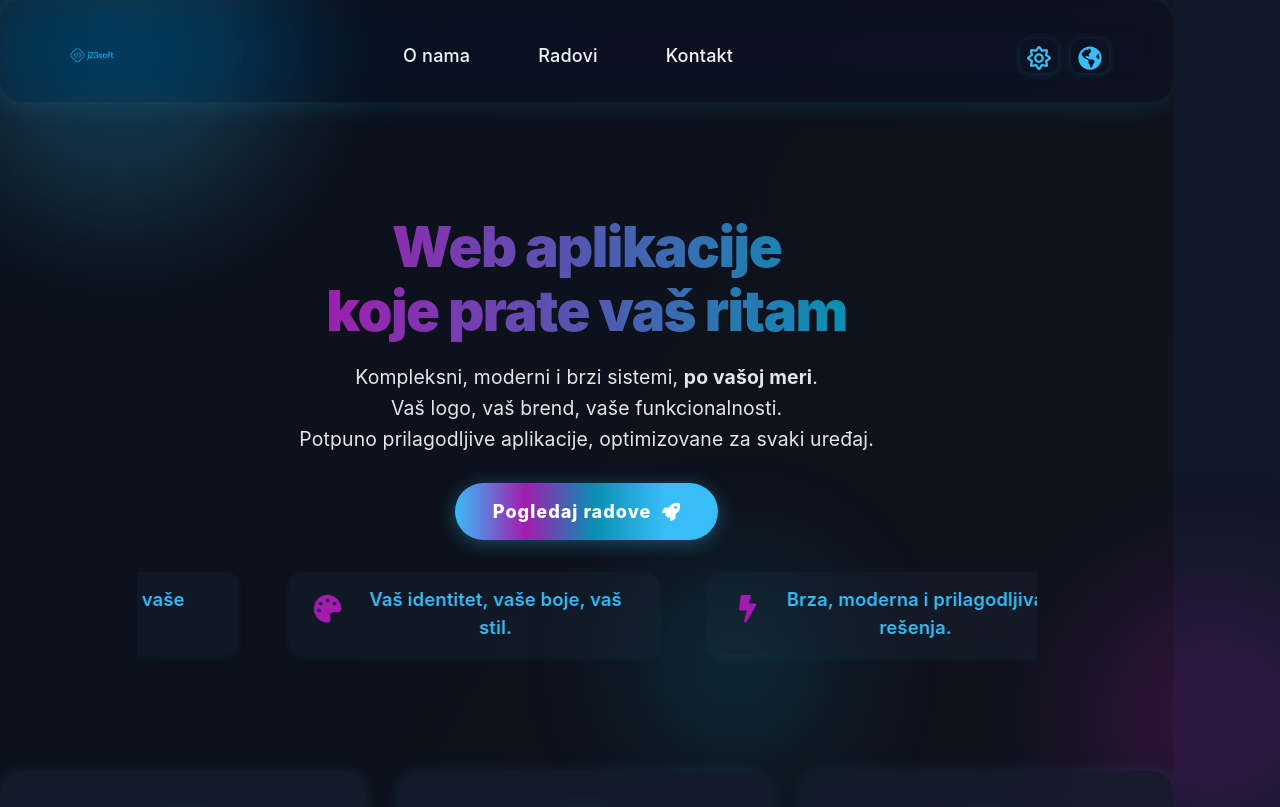
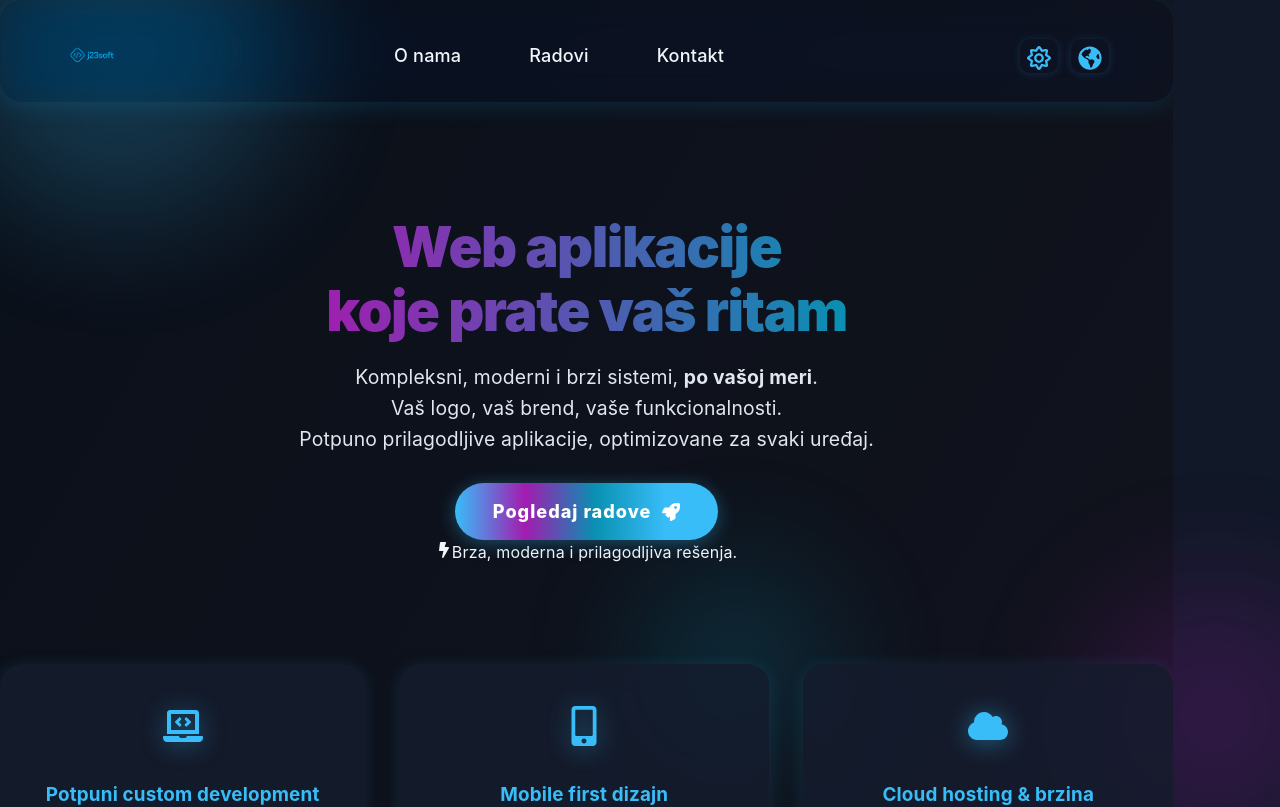
Before and after one commit to jevke25/j23soft, a React (Vite) app: page / in a window 1280 px wide. Shown: the top 807 px of the page. Built offline with nearby package versions, Linux system fonts and the light colour scheme; a web font is replaced by a local one.

Commit message:
Update App.tsx

```diff
--- a/src/App.tsx
+++ b/src/App.tsx
@@ -15,10 +15,10 @@ import {
   FaRegMoon,
   FaRegSun
 } from "react-icons/fa";
-import { motion } from "framer-motion";
+import { motion, AnimatePresence } from "framer-motion";
 import "./App.css";
 
-// Marketing highlights
+// Marketing highlights (carousel)
 const marketing = [
   {
     icon: <FaMagic />,
@@ -37,7 +37,6 @@ const marketing = [
   }
 ];
 
-// Showcase data (screenshots should be portrait, eg. 400x800 or 360x780)
 const showcases = [
   {
     title: "TrainerPro",
@@ -70,9 +69,10 @@ const text = {
     ),
     heroDesc: (
       <>
-        Kompleksni, moderni i brzi sistemi, <b>po vašoj meri</b>.<br />
-        Vaš logo, vaš brend, vaše funkcionalnosti.<br />
-        Potpuno prilagodljive aplikacije, optimizovane za svaki uređaj.
+        Kompleksni, moderni i brzi sistemi, <b>po vašoj meri</b>.
+        <br />
+        Vaš logo, vaš brend, vaše funkcionalnosti. <br />
+        <span className="hero-note">Potpuno prilagodljive aplikacije, optimizovane za svaki uređaj.</span>
       </>
     ),
     heroBtn: (
@@ -134,9 +134,10 @@ const text = {
     ),
     heroDesc: (
       <>
-        Complex, modern and fast systems, <b>tailored to you</b>.<br />
-        Your logo, your brand, your features.<br />
-        Fully responsive, optimized for every device.
+        Complex, modern and fast systems, <b>tailored to you</b>.
+        <br />
+        Your logo, your brand, your features. <br />
+        <span className="hero-note">Fully responsive, optimized for every device.</span>
       </>
     ),
     heroBtn: (
@@ -190,28 +191,25 @@ const text = {
   }
 };
 
-function MarketingCarousel({ lang }: { lang: "sr" | "en" }) {
+function AnimatedMarketing({ lang }: { lang: "sr" | "en" }) {
+  const [idx, setIdx] = useState(0);
   return (
-    <div className="carousel-marketing">
+    <div className="marketing-anim-responsive">
+      <AnimatePresence mode="wait">
         <motion.div
-        className="carousel-track"
-        animate={{
-          x: ["0%", "-50%", "0%"]
-        }}
-        transition={{
-          repeat: Infinity,
-          duration: 20,
-          ease: "linear"
-        }}
-        style={{ display: "flex" }}
+          key={idx}
+          className="marketing-anim-item"
+          initial={{ opacity: 0, y: 40, scale: 0.95 }}
+          animate={{ opacity: 1, y: 0, scale: 1 }}
+          exit={{ opacity: 0, y: -30, scale: 0.92 }}
+          transition={{ duration: 0.6, type: "spring" }}
         >
-        {[...marketing, ...marketing].map((item, i) => (
-          <div className="carousel-item" key={i}>
-            <span className="carousel-icon">{item.icon}</span>
-            <span className="carousel-text">{item[lang]}</span>
-          </div>
-        ))}
+          <span className="marketing-icon">{marketing[idx].icon}</span>
+          <span>{marketing[idx][lang]}</span>
         </motion.div>
+      </AnimatePresence>
+      {/* auto-advance */}
+      {setTimeout(() => setIdx((x) => (x + 1) % marketing.length), 3200) && null}
     </div>
   );
 }
@@ -224,7 +222,6 @@ export default function App() {
 
   return (
     <div className={`main-bg${dark ? " dark" : ""}`}>
-      {/* Background blobs */}
       <div className="bg-blobs">
         <motion.div
           className="blob blob1"
@@ -243,10 +240,10 @@ export default function App() {
         />
       </div>
 
+      <main className="main-content">
         {/* Header */}
         <header className="navbar glass">
-        {/* LOGO: add your logo as public/logo.png (any shape/ratio, transparent recommended) */}
-        <div className="logo-fluid">
+          <div className="logo-fluid-bigger">
             <img src="/logo.png" alt="j23soft logo" className="logo-img" draggable="false" />
           </div>
           <nav>
@@ -281,17 +278,25 @@ export default function App() {
           animate={{ opacity: 1, y: 0 }}
           transition={{ duration: 0.9 }}
         >
-        <h1>{text[lang].heroTitle}</h1>
-        <p>{text[lang].heroDesc}</p>
+          <motion.h1
+            initial={{ scale: 0.92, opacity: 0 }}
+            animate={{ scale: 1, opacity: 1 }}
+            transition={{ duration: 1, type: "spring" }}
+          >{text[lang].heroTitle}</motion.h1>
+          <motion.p
+            initial={{ y: 18, opacity: 0 }}
+            animate={{ y: 0, opacity: 1 }}
+            transition={{ duration: 1.1, delay: 0.2 }}
+          >{text[lang].heroDesc}</motion.p>
           <motion.a
             href="#projects"
             className="cta-btn magic-shadow"
-          whileHover={{ scale: 1.08 }}
-          transition={{ type: "spring", stiffness: 300 }}
+            whileHover={{ scale: 1.09 }}
+            transition={{ type: "spring", stiffness: 370 }}
           >
             {text[lang].heroBtn}
           </motion.a>
-        <MarketingCarousel lang={lang} />
+          <AnimatedMarketing lang={lang} />
         </motion.section>
 
         {/* Features Section */}
@@ -300,7 +305,7 @@ export default function App() {
             <motion.div
               className="feature-card glass"
               key={f.title as string}
-            whileHover={{ scale: 1.06, boxShadow: "0 8px 38px #38bdf855" }}
+              whileHover={{ scale: 1.07, boxShadow: "0 10px 44px #38bdf855" }}
               initial={{ opacity: 0, y: 40 }}
               whileInView={{ opacity: 1, y: 0 }}
               viewport={{ once: true }}
@@ -337,15 +342,23 @@ export default function App() {
                 target="_blank"
                 rel="noopener noreferrer"
                 className="showcase-item glass"
-              whileHover={{ scale: 1.04, boxShadow: "0 8px 44px #38bdf899" }}
+                whileHover={{ scale: 1.045, boxShadow: "0 12px 52px #38bdf899" }}
                 initial={{ opacity: 0, y: 40 }}
                 whileInView={{ opacity: 1, y: 0 }}
                 viewport={{ once: true }}
                 transition={{ duration: 0.7, delay: idx * 0.15 }}
               >
-              <div className="showcase-image-wrap">
+                <motion.div
+                  className="showcase-image-wrap"
+                  whileHover={{
+                    scale: 1.03,
+                    rotate: idx % 2 === 0 ? -2 : 2,
+                    boxShadow: "0 20px 55px #38bdf880"
+                  }}
+                  transition={{ duration: 0.35, type: "spring" }}
+                >
                   <img src={app.image} alt={app.title} className="showcase-img-portrait" />
-              </div>
+                </motion.div>
                 <div className="showcase-info">
                   <h3>{app.title}</h3>
                   <p>
@@ -405,6 +418,7 @@ export default function App() {
             <div className="copyright">{text[lang].copyright()}</div>
           </motion.div>
         </footer>
+      </main>
     </div>
   );
 }
```
Lines whose indentation alone changed are shown as unchanged.
